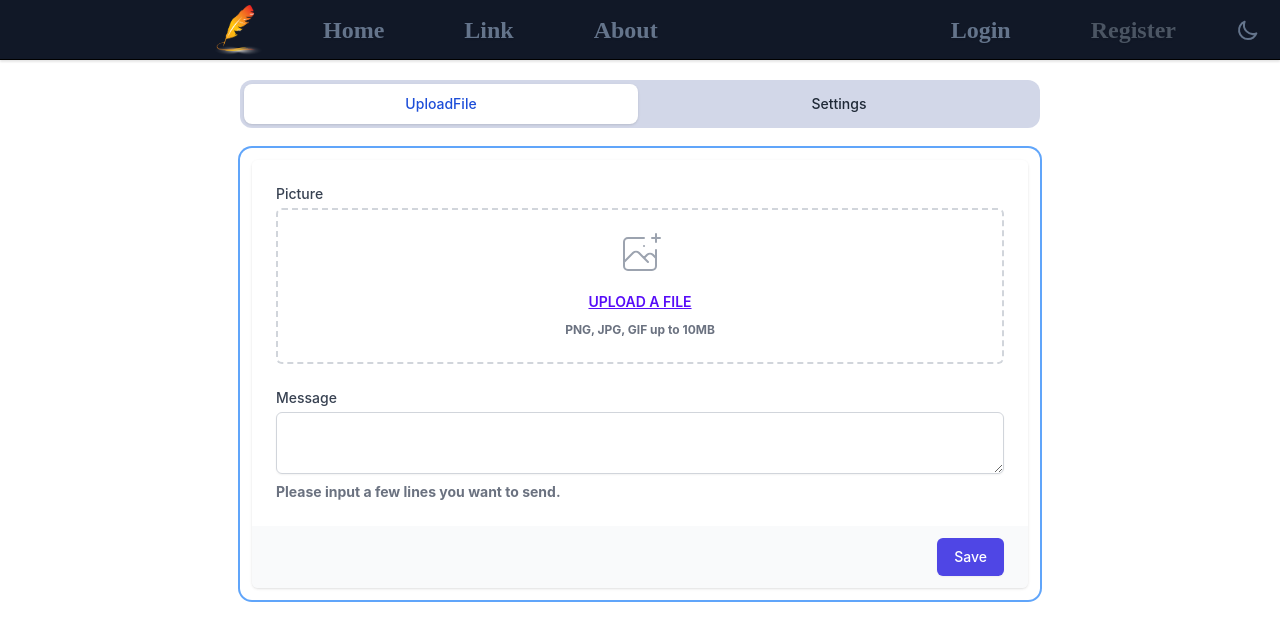
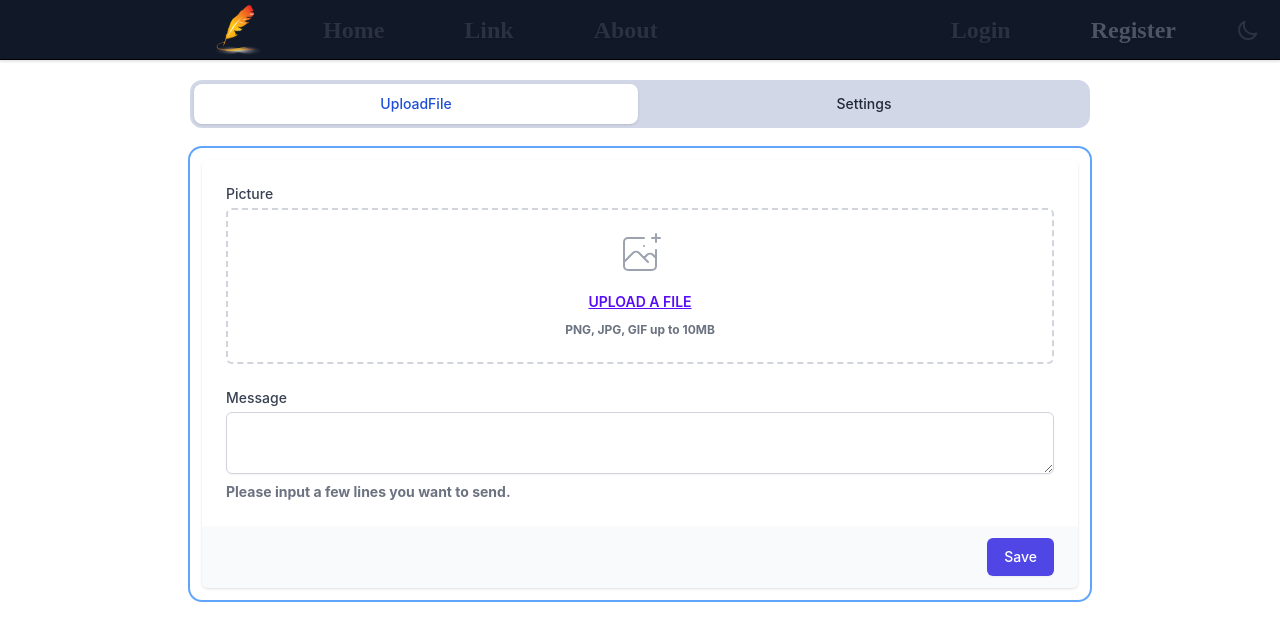
Before and after one commit to akirco/dingtalkBot, a Vue app: page / in a window 1280 px wide. Shown: the top 640 px of the page. Built offline with nearby package versions, Linux system fonts and the light colour scheme; a web font is replaced by a local one.

Commit message:
little change

```diff
--- a/src/App.vue
+++ b/src/App.vue
@@ -1,55 +1,11 @@
 <script setup lang="ts">
-import { RouterLink, RouterView } from "vue-router";
-import IconMoon from "./components/icons/IconMoon.vue";
-import LoginPanel from "./components/LoginPanel.vue";
-import { useLogInfoStore } from "@/stores/logInfo";
-
-const toogleTheme = () => {
-  const body = document.querySelector("html");
-  body?.classList.toggle("dark");
-};
-
-const register = () => {
-  console.log("Registering...");
-  const loginStore = useLogInfoStore();
-  loginStore.login = true;
-};
-const login = () => {
-  console.log("Logging in...");
-  const loginStore = useLogInfoStore();
-  loginStore.login = true;
-};
+import { RouterView } from 'vue-router';
+import LoginPanel from '@/components/LoginPanel.vue';
+import NavLinks from '@/components/NavLinks.vue';
 </script>
 
 <template>
-  <nav class="bg-gray-900 top-0 sticky">
-    <div class="m-auto flex items-center w-auto">
-      <img
-        src="@/assets/feather.png"
-        alt="dingTalkBot"
-        class="w-[50px] h-[50px]"
-      />
-      <RouterLink to="/" class="hover:text-orange-800">Home</RouterLink>
-      <RouterLink to="/link" class="hover:text-orange-800">Link</RouterLink>
-      <RouterLink to="/about" class="hover:text-orange-800">About</RouterLink>
-    </div>
-    <div class="w-auto flex items-center" id="right-nav">
-      <span
-        @click="login"
-        class="h-[40px] block leading-10 cursor-pointer hover:ring rounded"
-        >Login</span
-      >
-      <span
-        @click="register"
-        class="h-[40px] block leading-10 text-gray-600 cursor-pointer"
-        >Register</span
-      >
-      <IconMoon
-        class="h-[24px] w-[24px] leading-6 mr-5 ml-5 cursor-pointer"
-        @click="toogleTheme"
-      />
-    </div>
-  </nav>
+  <NavLinks />
   <RouterView />
   <Teleport to="#login">
     <LoginPanel />
@@ -57,5 +13,5 @@ const login = () => {
 </template>
 
 <style>
-@import "@/assets/base.css";
+@import '@/assets/base.css';
 </style>
--- a/src/assets/base.css
+++ b/src/assets/base.css
@@ -3,30 +3,22 @@
 *::after {
   box-sizing: border-box;
   margin: 0;
-  position: relative;
   font-weight: bold;
   border: 0 solid #e5e7eb;
 }
 
-body {
-  min-height: 100vh;
-  /* color: var(--color-text); */
+html,body,#app{
+  height: 100%;
+  /* font-size: 15px; */
   color: rgb(148 163 184/0.2);
   transition: color 0.5s, background-color 0.5s;
   line-height: 1.6;
   font-family: Inter, -apple-system, BlinkMacSystemFont, "Segoe UI", Roboto,
     Oxygen, Ubuntu, Cantarell, "Fira Sans", "Droid Sans", "Helvetica Neue",
     sans-serif;
-  font-size: 15px;
   text-rendering: optimizeLegibility;
   -webkit-font-smoothing: antialiased;
   -moz-osx-font-smoothing: grayscale;
-}
-
-#app {
-  display: flex;
-  flex-direction: column;
-  min-height: 100vh;
 }
 
 nav {
--- a/src/components/DialogPanel.vue
+++ b/src/components/DialogPanel.vue
@@ -1,5 +1,5 @@
 <script setup lang="ts">
-import { useModalStore } from "@/stores/modal";
+import { useModalStore } from "@/store/modal";
 import { storeToRefs } from "pinia";
 import {
   Dialog,
--- a/src/components/LoginPanel.vue
+++ b/src/components/LoginPanel.vue
@@ -1,5 +1,5 @@
 <script setup lang="ts">
-import { useLogInfoStore } from "@/stores/logInfo";
+import { useLogInfoStore } from "@/store/logInfo";
 import {
   Dialog,
   DialogPanel,
--- /dev/null
+++ b/src/components/NavLinks.vue
@@ -0,0 +1,52 @@
+<script setup lang="ts">
+import { RouterLink } from "vue-router";
+import { useLogInfoStore } from "@/store/logInfo";
+import IconMoon from "@/components/icons/IconMoon.vue";
+
+const toogleTheme = () => {
+  const body = document.querySelector("html");
+  body?.classList.toggle("dark");
+};
+
+const register = () => {
+  console.log("Registering...");
+  const loginStore = useLogInfoStore();
+  loginStore.login = true;
+};
+const login = () => {
+  console.log("Logging in...");
+  const loginStore = useLogInfoStore();
+  loginStore.login = true;
+};
+</script>
+<template>
+  <nav class="bg-gray-900 sticky z-99999 top-0">
+    <div class="m-auto flex items-center w-auto">
+      <img
+        src="@/assets/feather.png"
+        alt="dingTalkBot"
+        class="w-[50px] h-[50px]"
+      />
+      <RouterLink to="/" class="hover:text-orange-800">Home</RouterLink>
+      <RouterLink to="/link" class="hover:text-orange-800">Link</RouterLink>
+      <RouterLink to="/about" class="hover:text-orange-800">About</RouterLink>
+    </div>
+    <div class="w-auto flex items-center" id="right-nav">
+      <span
+        @click="login"
+        class="h-[40px] block leading-10 cursor-pointer hover:ring rounded"
+        >Login</span
+      >
+      <span
+        @click="register"
+        class="h-[40px] block leading-10 text-gray-600 cursor-pointer"
+        >Register</span
+      >
+      <IconMoon
+        class="h-[24px] w-[24px] leading-6 mr-5 ml-5 cursor-pointer"
+        @click="toogleTheme"
+      />
+    </div>
+  </nav>
+</template>
+<style scoped></style>
--- a/src/views/HomeView.vue
+++ b/src/views/HomeView.vue
@@ -38,9 +38,9 @@ const categories = ref({
   ],
 });
 </script>
-
+<!--  -->
 <template>
-  <main class="w-full max-w-[800px] fixed top-20 left-0 right-0 m-auto">
+  <main class="w-full max-w-[900px] top-20 left-0 right-0 m-auto fixed ">
     <TabGroup>
       <TabList class="flex space-x-1 rounded-xl bg-blue-900/20 p-1">
         <Tab
```
Also changed, not shown: src/components/UploadFile.vue (+10 -12 lines), src/store/logInfo.ts (renamed from src/stores/logInfo.ts), src/store/modal.ts (renamed from src/stores/modal.ts).
